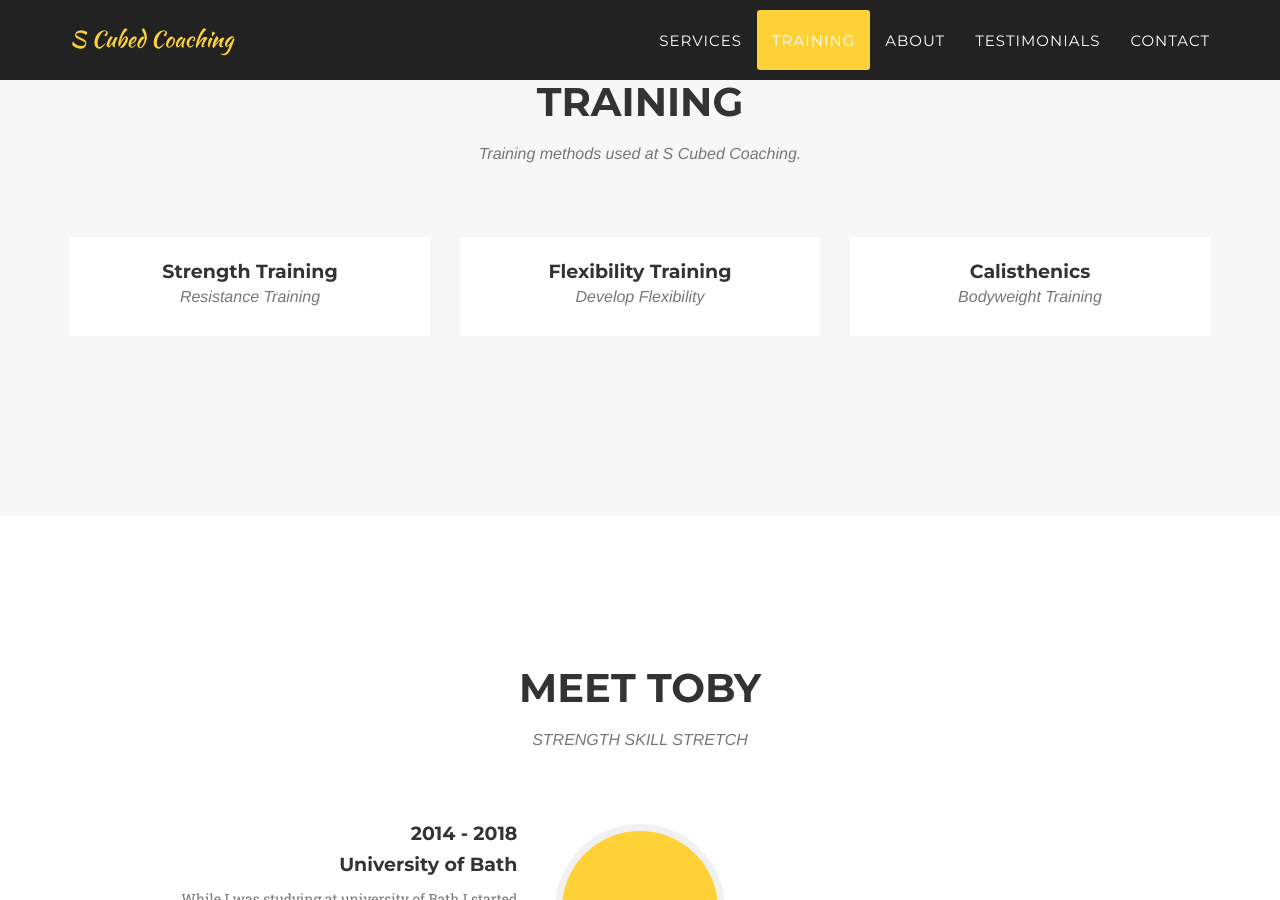
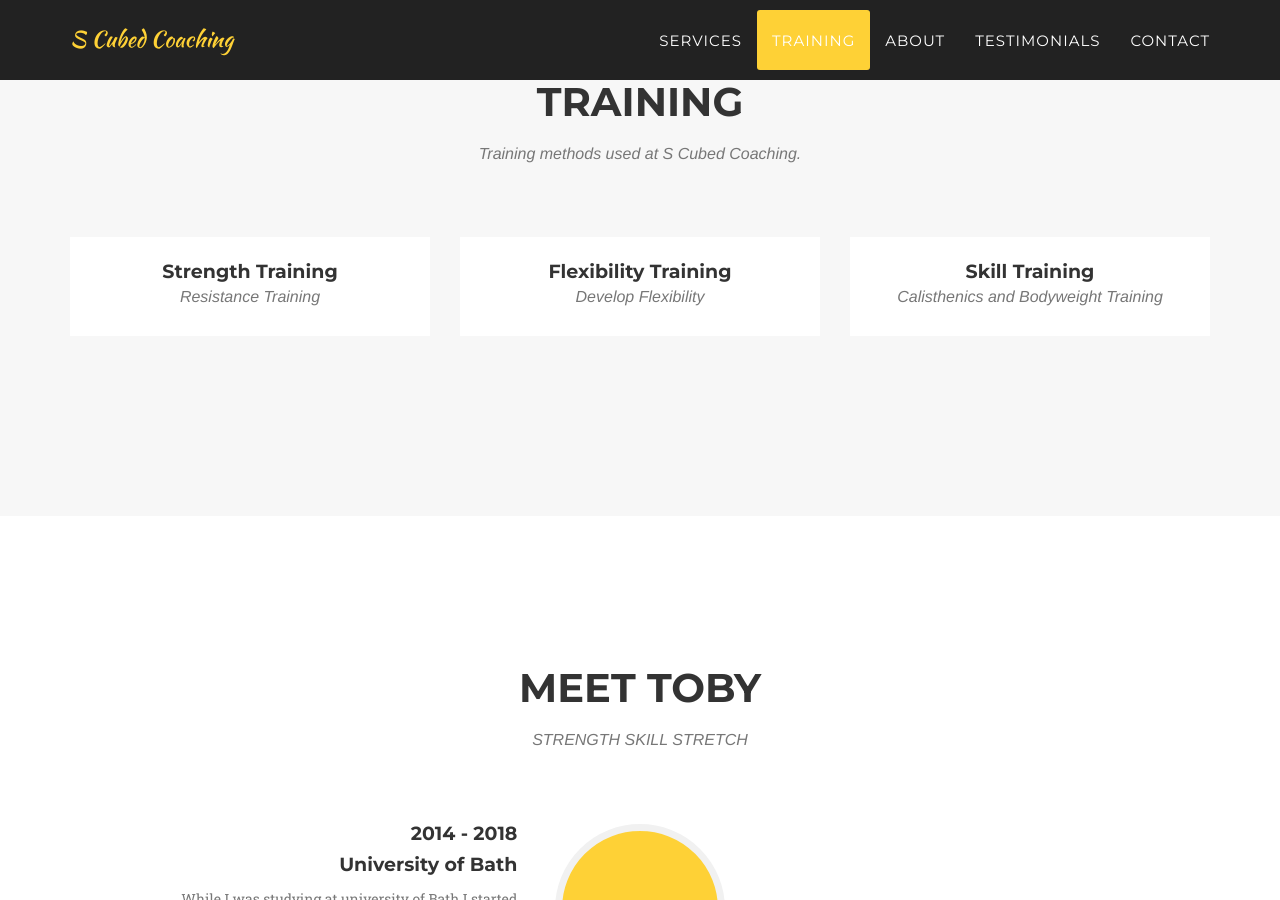
Before and after one commit to limit-DNE/SCubed, a Jekyll site: the page built from _posts/2014-07-16-project-3.markdown, in a window 1280 px wide and 900 px high, scrolled down 1516 px. Built offline with Jekyll 4.4.1, drawn with Linux system fonts in a browser that asks for light colours; some web fonts are replaced.

Commit message:
Update 2014-07-16-project-3.markdown

```diff
--- a/_posts/2014-07-16-project-3.markdown
+++ b/_posts/2014-07-16-project-3.markdown
@@ -1,11 +1,11 @@
 ---
-title: Calisthenics
-subtitle: Bodyweight Training
+title: Skill Training
+subtitle: Calisthenics and Bodyweight Training
 layout: default
 modal-id: 3
 date: 2014-07-16
-img: calisthenics.jpg
-thumbnail: calisthenics-thumb.jpg
+img: 2.jpg
+thumbnail: 2.jpg
 alt: image-alt
 description: Calisthenics are exercises that don’t rely on anything but a person’s own body weight. These exercises allow for the development of strength, endurance, flexibility, and coordination.
 ---
```
